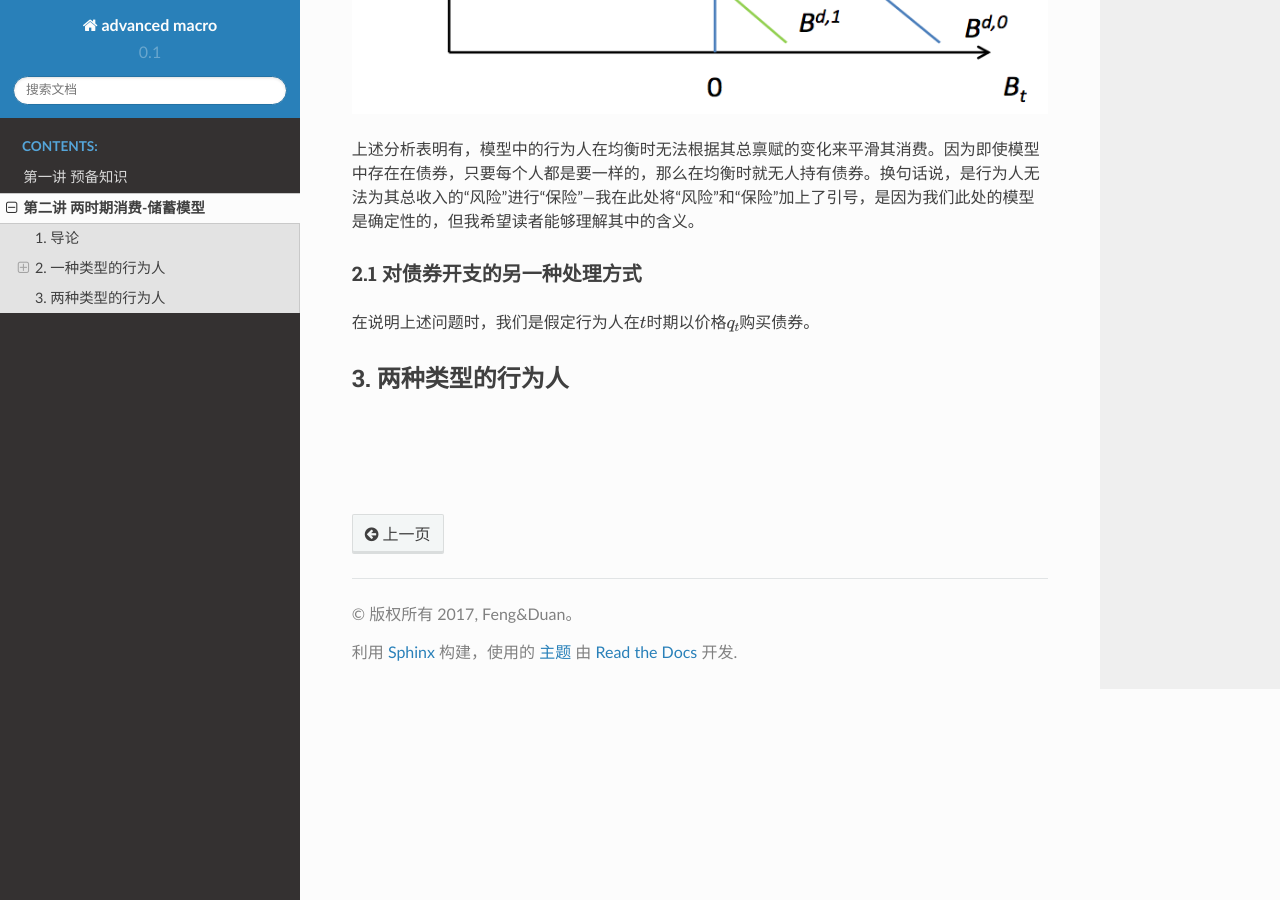
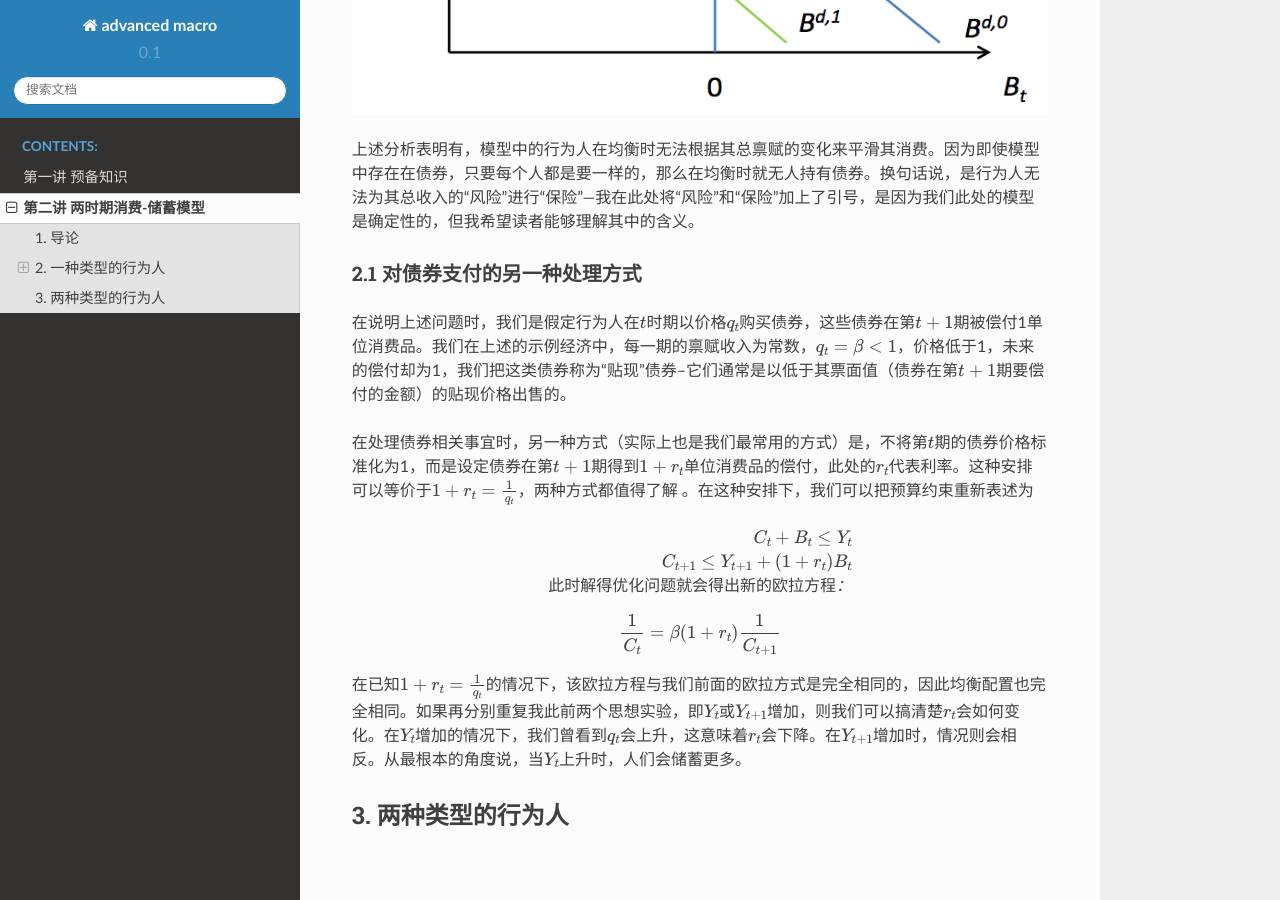
Before and after one commit to wenchengfeng/simsadv, a Sphinx documentation site: the page built from source/02-consumption_saving.rst, in a window 1280 px wide and 900 px high, scrolled down 3511 px. Built offline with Sphinx 7.4.7 and the Read the Docs theme 2.0.0, drawn with Linux system fonts in a browser that asks for light colours.

Commit message:
2月27日，继续进行

```diff
--- a/source/02-consumption_saving.rst
+++ b/source/02-consumption_saving.rst
@@ -100,10 +100,30 @@
 
 上述分析表明有，模型中的行为人在均衡时无法根据其总禀赋的变化来平滑其消费。因为即使模型中存在在债券，只要每个人都是要一样的，那么在均衡时就无人持有债券。换句话说，是行为人无法为其总收入的“风险”进行“保险”—我在此处将“风险”和“保险”加上了引号，是因为我们此处的模型是确定性的，但我希望读者能够理解其中的含义。
 
-2.1 对债券开支的另一种处理方式
+2.1 对债券支付的另一种处理方式
 ~~~~~~~~~~~~~~~~~~~~~~~~~~~~~~
 
-在说明上述问题时，我们是假定行为人在\ :math:`t`\ 时期以价格\ :math:`q_t`\ 购买债券。
+在说明上述问题时，我们是假定行为人在\ :math:`t`\ 时期以价格\ :math:`q_t`\ 购买债券，这些债券在第\ :math:`t+1`\ 期被偿付1单位消费品。我们在上述的示例经济中，每一期的禀赋收入为常数，\ :math:`q_t=\beta <1`\ ，价格低于1，未来的偿付却为1，我们把这类债券称为“贴现”债券--它们通常是以低于其票面值（债券在第\ :math:`t+1`\ 期要偿付的金额）的贴现价格出售的。
+
+在处理债券相关事宜时，另一种方式（实际上也是我们最常用的方式）是，不将第\ :math:`t`\ 期的债券价格标准化为1，而是设定债券在第\ :math:`t+1`\ 期得到\ :math:`1+r_t`\ 单位消费品的偿付，此处的\ :math:`r_t`\ 代表利率。这种安排可以等价于\ :math:`1+r_t=\frac{1}{q_t}`\ ，两种方式都值得了解
+。在这种安排下，我们可以把预算约束重新表述为
+
+.. math::
+
+
+   C_t+B_t\leq Y_t\\C_{t+1}\leq Y_{t+1}+(1+r_t)B_t \nonumber
+
+ 此时解得优化问题就会得出新的欧拉方程：
+
+.. math::
+
+
+   \begin{equation}
+   \frac{1}{C_t}=\beta(1+r_t)\frac{1}{C_{t+1}}
+   \end{equation}
+
+
+在已知\ :math:`1+r_t=\frac{1}{q_t}`\ 的情况下，该欧拉方程与我们前面的欧拉方式是完全相同的，因此均衡配置也完全相同。如果再分别重复我此前两个思想实验，即\ :math:`Y_t`\ 或\ :math:`Y_{t+1}`\ 增加，则我们可以搞清楚\ :math:`r_t`\ 会如何变化。在\ :math:`Y_t`\ 增加的情况下，我们曾看到\ :math:`q_t`\ 会上升，这意味着\ :math:`r_t`\ 会下降。在\ :math:`Y_{t+1}`\ 增加时，情况则会相反。从最根本的角度说，当\ :math:`Y_t`\ 上升时，人们会储蓄更多。
 
 3. 两种类型的行为人
 -------------------
```
Also changed, not shown: source/02-consumption_saving.md (+13 -3 lines).
